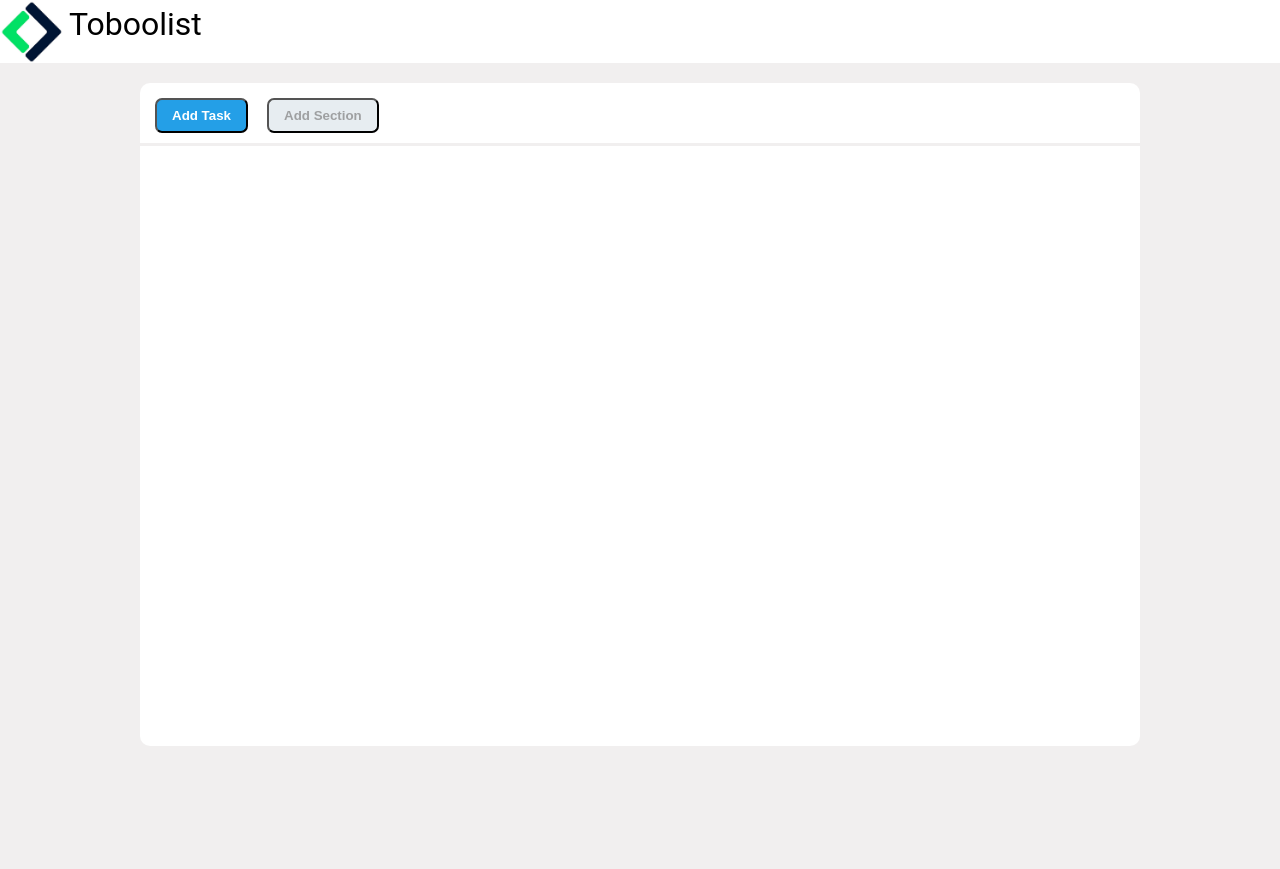
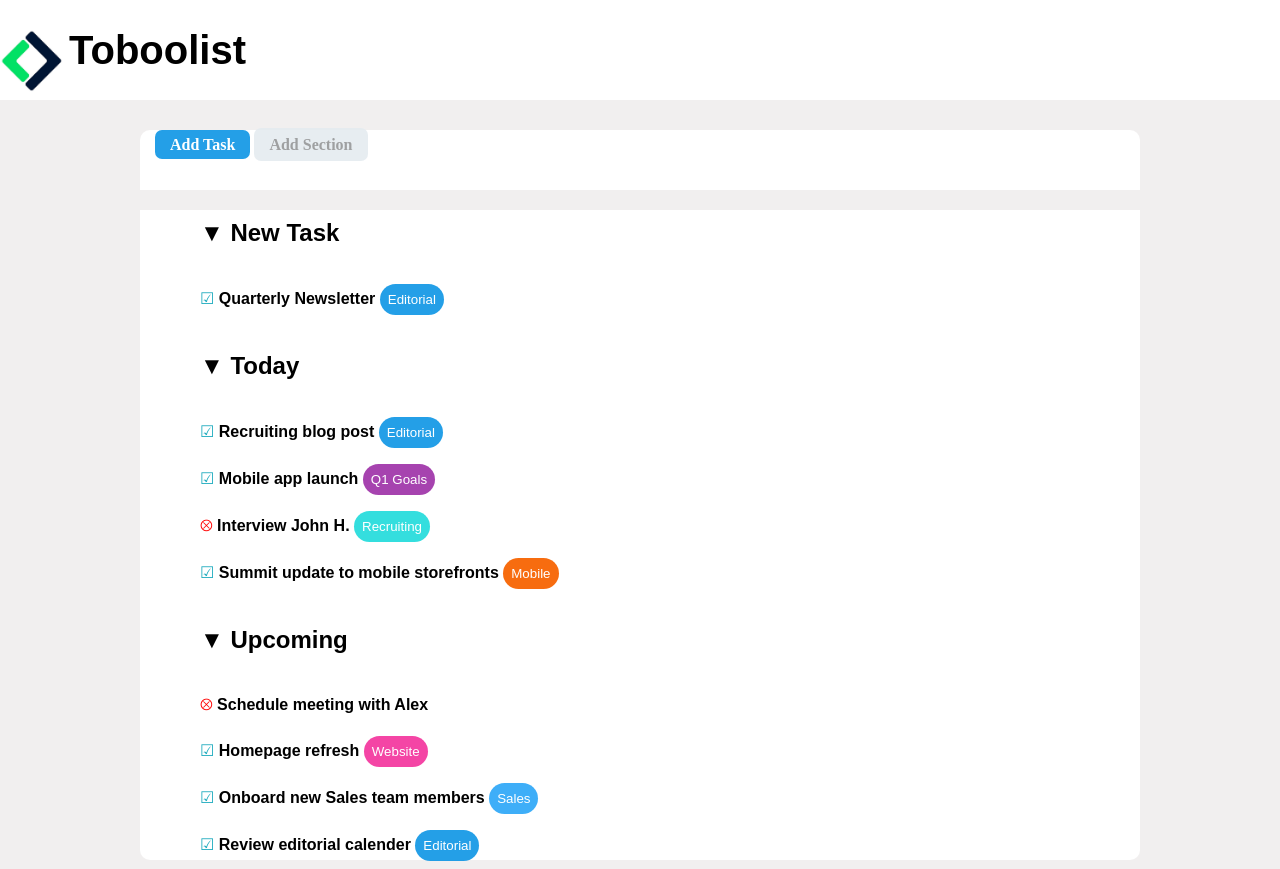
Before and after one commit to Mahdavi3649/html-css-toboolist, a plain HTML site: page index.html in a window 1280 px wide. Before the commit the page ends 800 px from the top, so only its background shows below. Drawn offline with Linux system fonts and the light colour scheme.

Commit message:
final commit

```diff
--- a/index.html
+++ b/index.html
@@ -12,7 +12,7 @@
     <header id="site-header">
          <div>
              <img src="img/logo.jpg" alt="logo">
-             <span class="textlogo">Toboolist</span>
+             <span class="textlogo"><strong>Toboolist</strong></span>
          </div>
     </header>
 
@@ -20,15 +20,59 @@
     <main id="site-main">
         <section>
            <div class="first-box">
-               <button class="task-button">Add Task</button>
-               <button class="section-button">Add Section</button>
+               <span class="task-button">Add Task</span>
+               <span class="section-button">Add Section</span>
            </div>
         </section>
 
 
-        <section>
+        <section class="text-task">
             <div class="second-box">
+                <div class="contain">
+                    <section>
+                        <h2>&#9660 New Task</h2>
+                        <span class="checkmark">&#9745</span>
+                        <span><strong>Quarterly Newsletter</strong></span>
+                        <span class="editorial">Editorial</span>
+                    </section>
+                    <section>
+                        <h2>&#9660 Today</h2>
+                        <span class="checkmark">&#9745</span>
+                        <span><strong>Recruiting blog post</strong></span>
+                        <span class="editorial">Editorial</span><br>
 
+                        <span class="checkmark">&#9745</span>
+                        <span><strong>Mobile app launch</strong></span>
+                        <span class="goals">Q1 Goals</span><br>
+
+                        <span class="circlex">&#11198</span>
+                        <span><strong>Interview John H.</strong></span>
+                        <span class="recruiting">Recruiting</span><br>
+
+                        <span class="checkmark">&#9745</span>
+                        <span><strong>Summit update to mobile storefronts</strong></span>
+                        <span class="mobile">Mobile</span>
+                    </section>
+
+                    <section>
+                        <h2>&#9660 Upcoming</h2>
+                        <span class="circlex">&#11198</span>
+                        <span> <strong>Schedule meeting with Alex</strong></span><br>
+
+                        <span class="checkmark">&#9745</span>
+                        <span><strong>Homepage refresh</strong></span>
+                        <span class="website">Website</span><br>
+
+                        <span class="checkmark">&#9745</span>
+                        <span><strong>Onboard new Sales team members</strong></span>
+                        <span class="sales">Sales</span><br>
+
+                        <span class="checkmark">&#9745</span>
+                        <span><strong>Review editorial calender</strong></span>
+                        <span class="editorial">Editorial</span><br>
+                    </section>
+
+                </div>
             </div>
         </section>
 
--- a/style.css
+++ b/style.css
@@ -1,6 +1,10 @@
 body {
   background-color: rgb(241, 239, 239);
   margin: 0;
+}
+
+h2 {
+  font-family: "Oswald", sans-serif;
 }
 
 #site-header {
@@ -14,33 +18,38 @@ img {
 }
 
 .textlogo {
-  font-size: 2rem;
+  font-size: 40px;
   font-weight: 400;
-  font-family: "Roboto", sans-serif;
+  font-family: "Oswald", sans-serif;
+  line-height: 100px;
 }
 
 /* site-main */
 .first-box {
   width: 1000px;
   height: 60px;
+  line-height: 13px;
   background-color: white;
   margin: auto;
-  margin-top: 20px;
+  margin-top: 30px;
+  margin-bottom: 3px;
   border-top-right-radius: 10px;
   border-top-left-radius: 10px;
 }
 
 .task-button {
-  text-align: center;
+  vertical-align: middle;
   background-color: rgba(7, 147, 228, 0.884);
+  margin-left: 15px;
   border-radius: 7px;
-  margin: 15px;
   padding: 8px 15px;
   color: white;
   font-weight: 600;
+  display: inline-block;
 }
 
 .section-button {
+  vertical-align: middle;
   background-color: rgba(228, 235, 240, 0.884);
   border-radius: 7px;
   padding: 8px 15px;
@@ -51,10 +60,75 @@ img {
 /* second part - site main */
 .second-box {
   width: 1000px;
-  height: 600px;
+  height: 650px;
   background-color: white;
   margin: auto;
-  margin-top: 3px;
+  margin-top: 2px;
   border-bottom-right-radius: 10px;
   border-bottom-left-radius: 10px;
 }
+
+.editorial {
+  background-color: rgba(7, 147, 228, 0.884);
+  color: white;
+  font-size: smaller;
+  padding: 8px;
+  border-radius: 17px;
+}
+
+.goals {
+  background-color: rgba(155, 43, 165, 0.884);
+  color: white;
+  font-size: smaller;
+  padding: 8px;
+  border-radius: 17px;
+}
+
+.recruiting {
+  background-color: rgba(26, 218, 218, 0.884);
+  color: white;
+  font-size: smaller;
+  padding: 8px;
+  border-radius: 17px;
+}
+
+.mobile {
+  background-color: rgba(247, 106, 12, 0.986);
+  color: white;
+  font-size: smaller;
+  padding: 8px;
+  border-radius: 17px;
+}
+
+.website {
+  background-color: rgba(243, 45, 154, 0.884);
+  color: white;
+  font-size: smaller;
+  padding: 8px;
+  border-radius: 17px;
+}
+
+.sales {
+  background-color: rgba(37, 164, 248, 0.884);
+  color: white;
+  font-size: smaller;
+  padding: 8px;
+  border-radius: 17px;
+}
+
+.text-task {
+  line-height: 46px;
+  font-family: "Oswald", sans-serif;
+}
+
+.contain {
+  margin-left: 60px;
+}
+
+.circlex {
+  color: red;
+}
+
+.checkmark {
+  color: rgb(27, 170, 189);
+}
```
